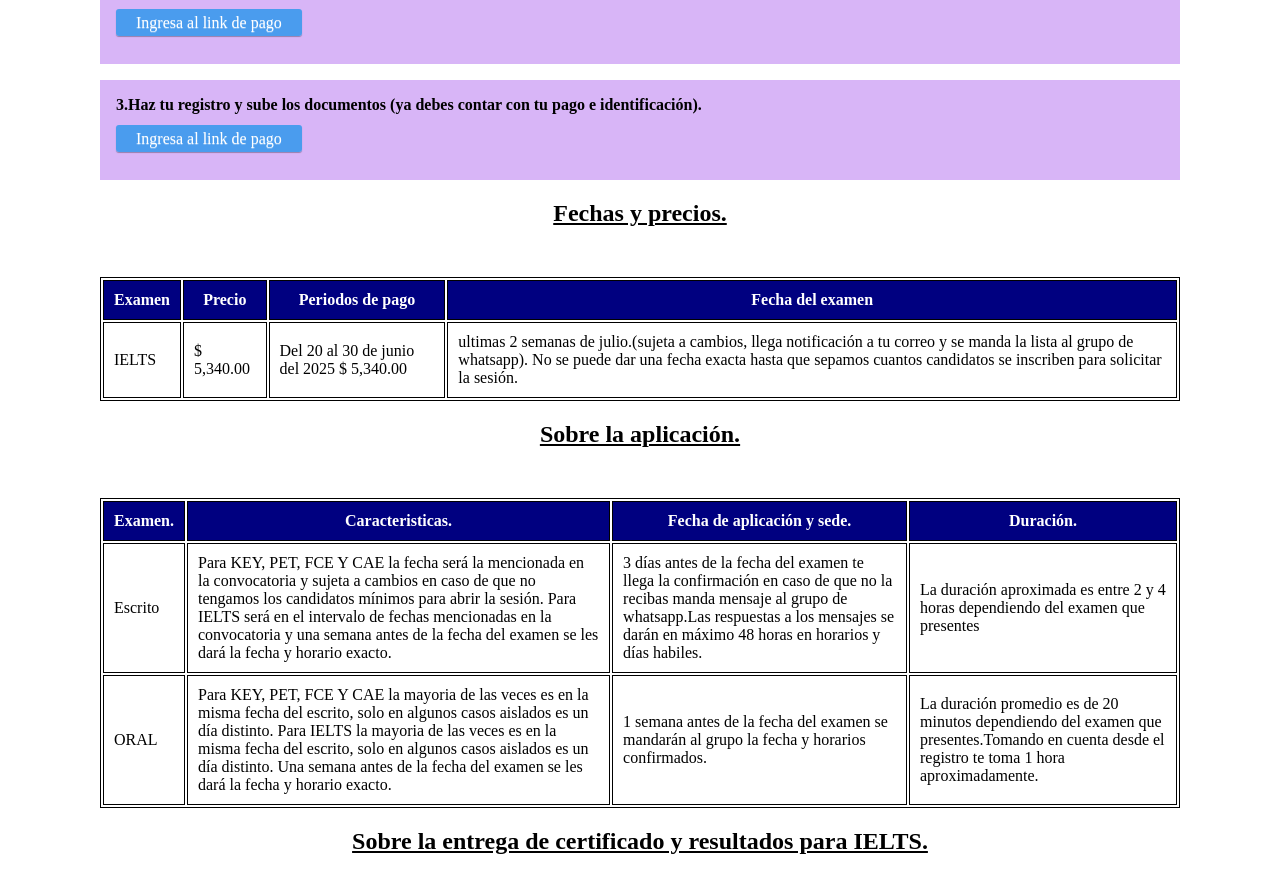
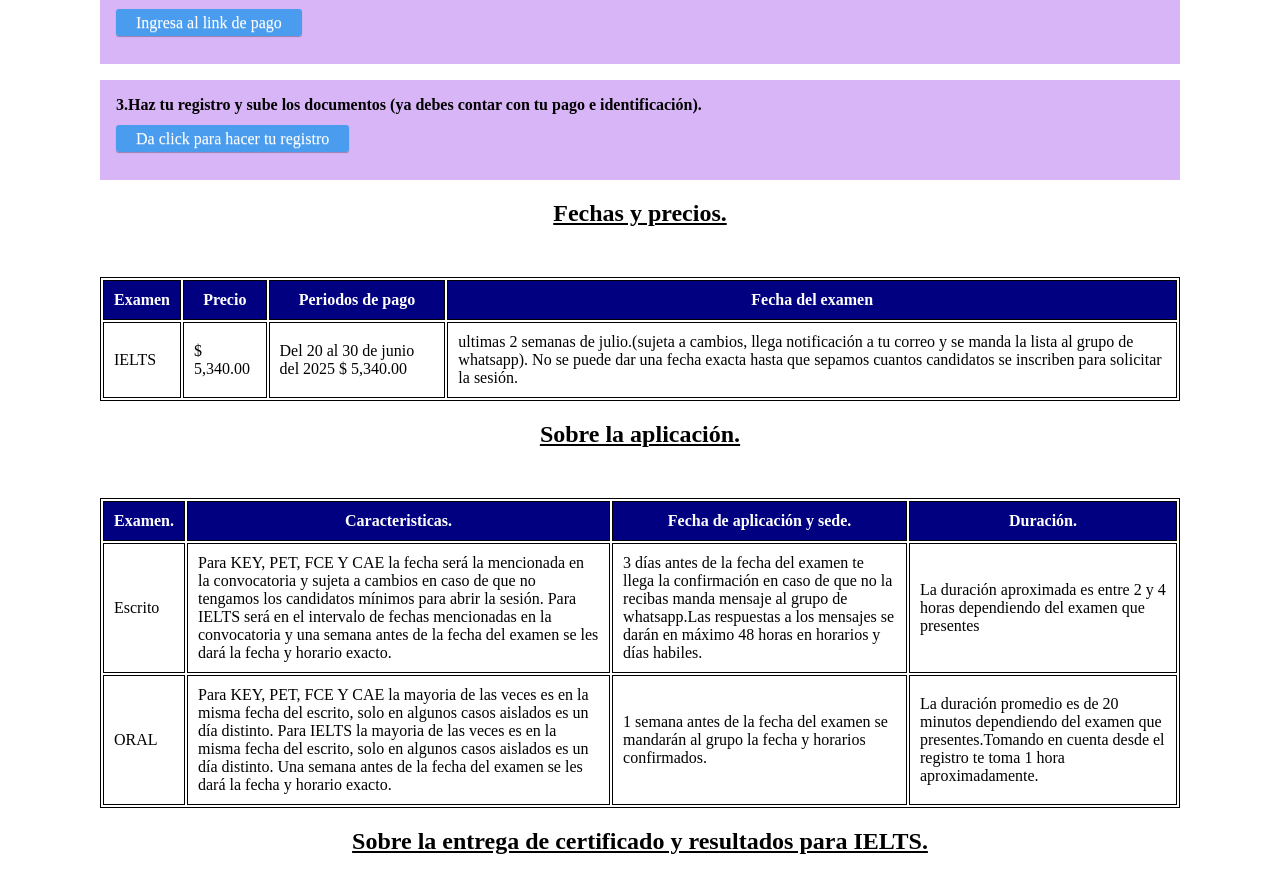
Before and after one commit to lvsihmx/certificadoih, a plain HTML site: page img/conurge.html in a window 1280 px wide. Shown: the part 826-1698 px from the top of the page. Drawn offline with Linux system fonts and the light colour scheme.

Commit message:
Update conurge.html

```diff
--- a/img/conurge.html
+++ b/img/conurge.html
@@ -72,7 +72,7 @@
 
   <p>
 
-          <a href="https://forms.gle/W8JmVZyZWkJiCuUx8" class="btn btn-green">Ingresa al link de pago</a>
+          <a href="https://forms.gle/W8JmVZyZWkJiCuUx8" class="btn btn-green">Da click para hacer tu registro</a>
 
           </p>
 
```
